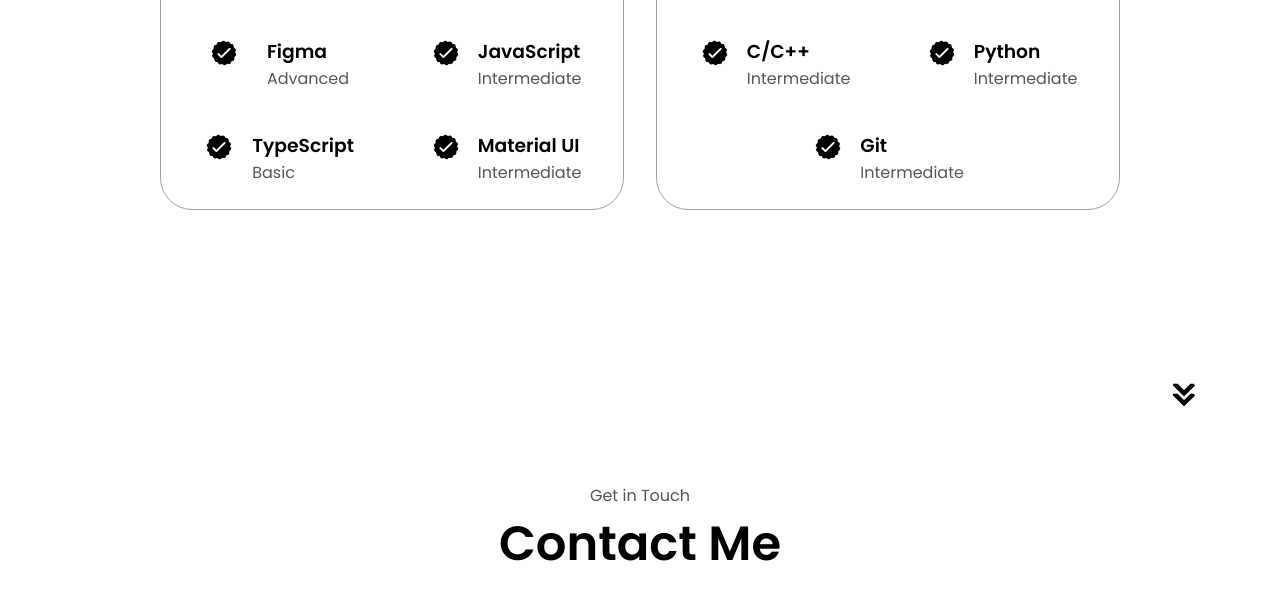
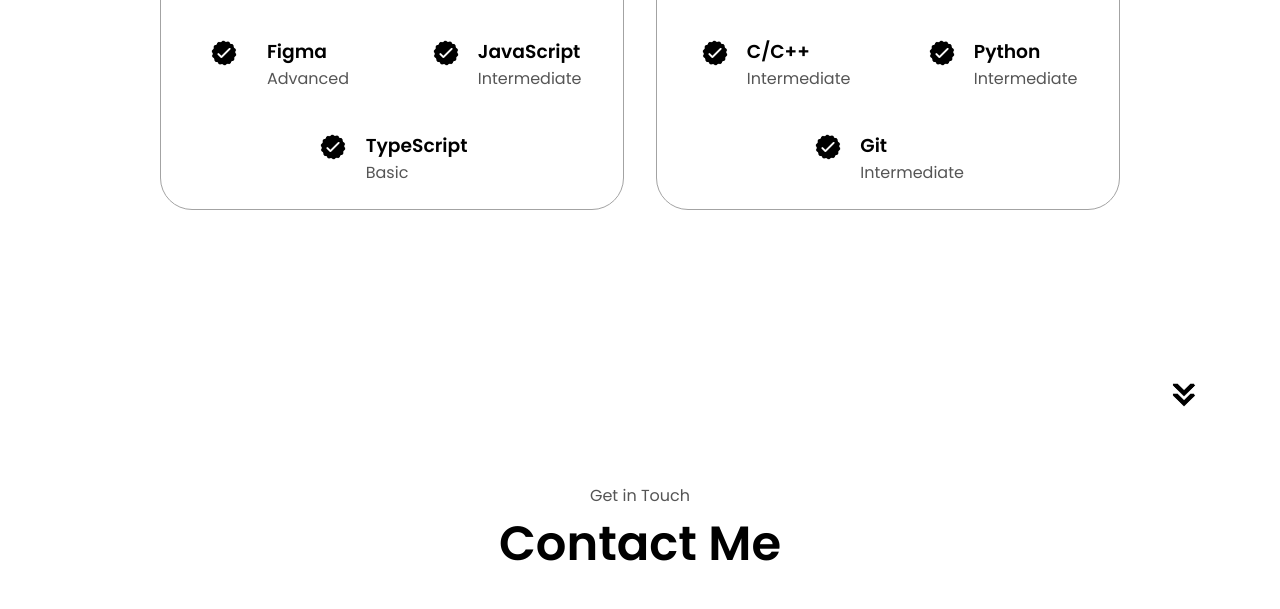
Before and after one commit to NithyaSreeSV/TWSIP-2, a plain HTML site: page TWSIP Task 2/index.html in a window 1280 px wide. Shown: the part 1981-2590 px from the top of the page. Drawn offline with Linux system fonts and the light colour scheme.

Commit message:
Update index.html

```diff
--- a/TWSIP Task 2/index.html
+++ b/TWSIP Task 2/index.html
@@ -181,17 +181,6 @@
                   <p>Basic</p>
                 </div>
               </article>
-              <article>
-                <img
-                  src="./assets/checkmark.png"
-                  alt="Experience icon"
-                  class="icon"
-                />
-                <div>
-                  <h3>Material UI</h3>
-                  <p>Intermediate</p>
-                </div>
-              </article>
             </div>
           </div>
           <div class="details-container">
```
